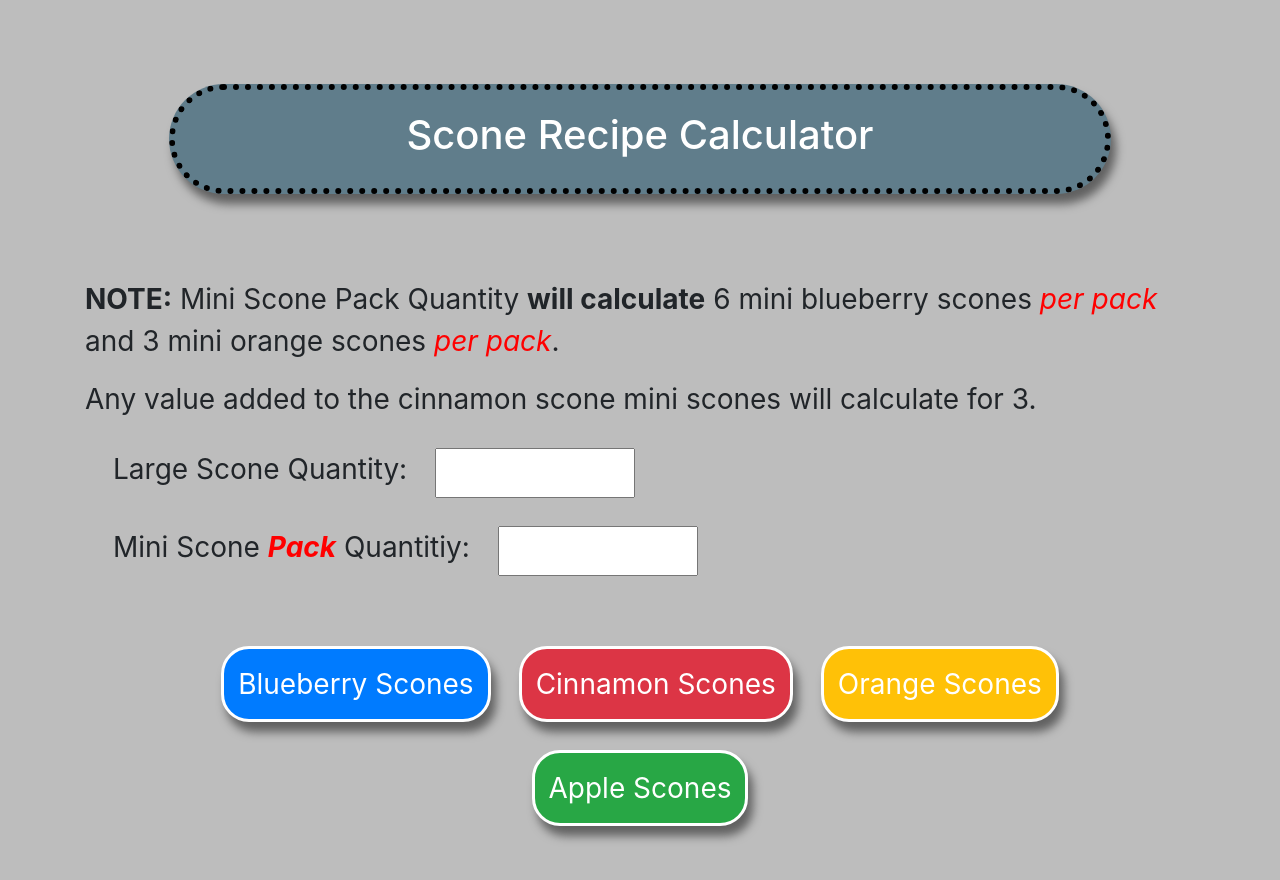
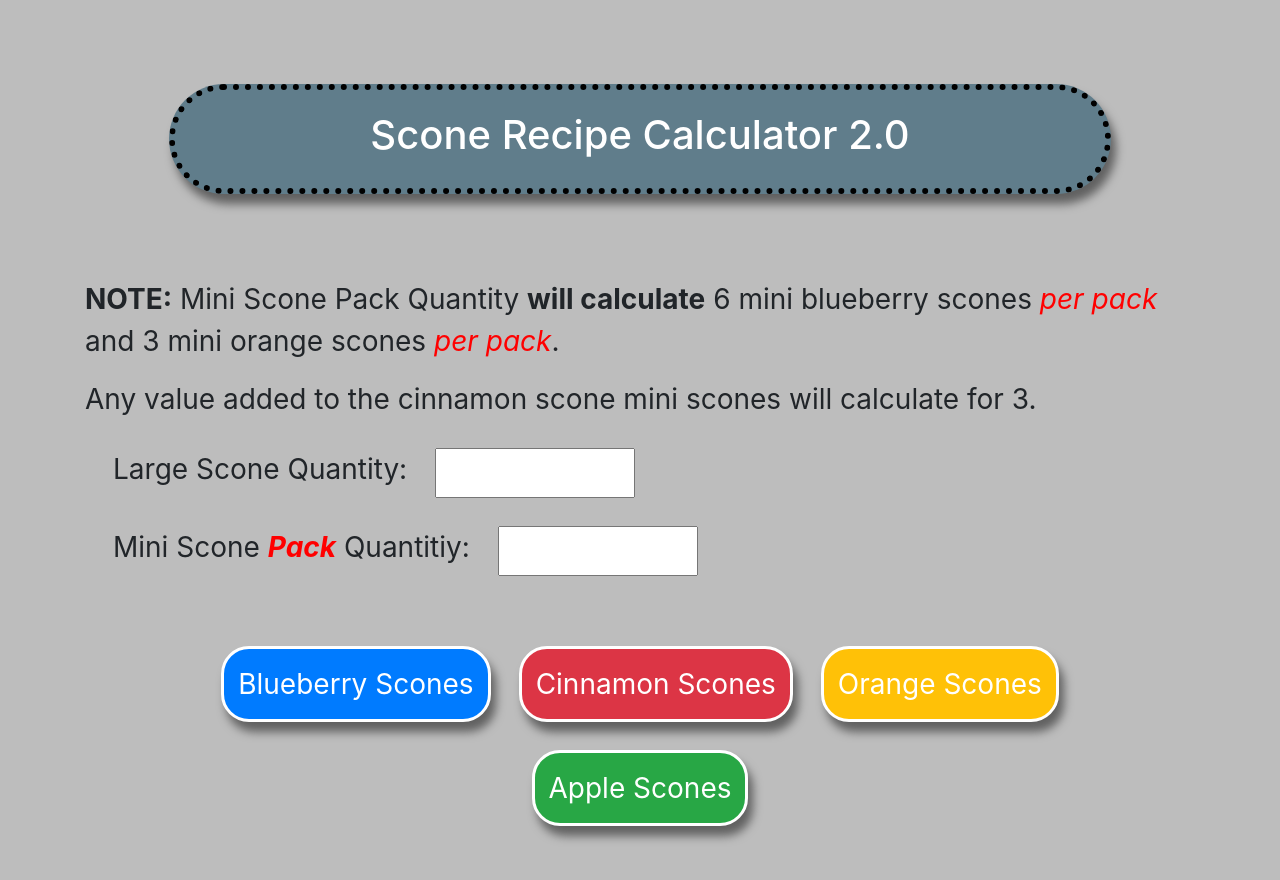
Before and after one commit to LaCollins/scone-calculator-2, a plain HTML site: page index.html in a window 1280 px wide. Drawn offline with nearby package versions, Linux system fonts and the light colour scheme.

Commit message:
one last thing

```diff
--- a/index.html
+++ b/index.html
@@ -13,7 +13,7 @@
   <div class="container">
     <div id="sconeHeader">
     <header>
-        <h1>Scone Recipe Calculator</h1>
+        <h1>Scone Recipe Calculator 2.0</h1>
     </header>
     </div>
     <div class='instructions'>
```
